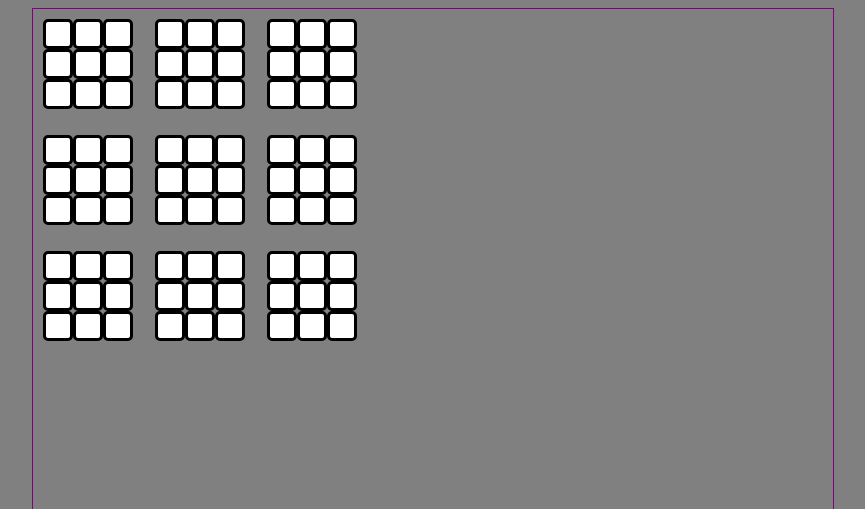
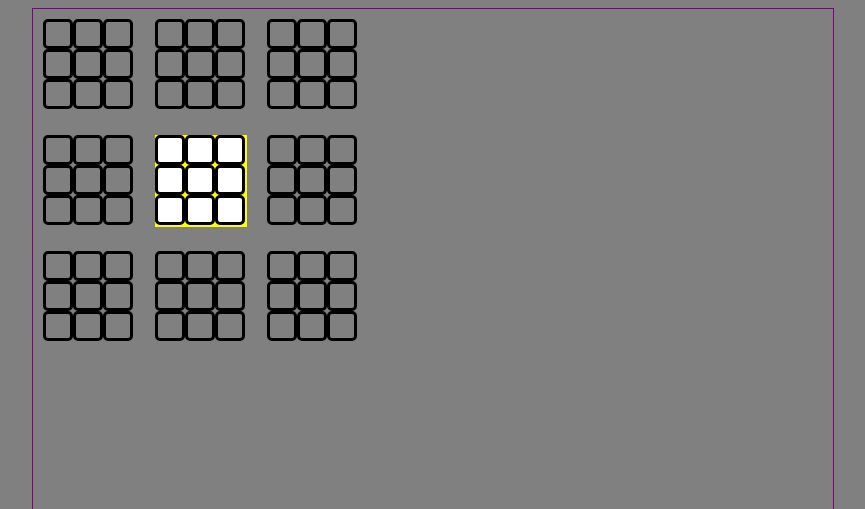
Before and after one commit to sbyrne22/tic-tac-toes, a plain HTML site: page index.html in a window 1280 px wide. Shown: the top 509 px of the page, without its empty margins (207-1072 px from the left). Drawn offline with nearby package versions, Linux system fonts and the light colour scheme.

Commit message:
Commit 5: Active board is now high;ighted

```diff
--- a/css/style.css
+++ b/css/style.css
@@ -44,6 +44,7 @@ body {
   font-size: 30px;
   text-align: center;
   vertical-align: middle;
+  line-height: 18px;
 }
 #id7, #id8, #id9 {
   margin-bottom: 10px;
--- a/javascript/app.js
+++ b/javascript/app.js
@@ -31,12 +31,48 @@ $( () => {
 
 makeRow();
 
-
+//============================
+//= if statemesnts Game logic=
+//============================
+  // if (event.currentTarget === $('.sq-1') {
+  //   runBoard1Row1();
+  // } else if (event.currentTarget === $('.sq-2') {
+  //   runBoard2Row1();
+  // } else if (event.currentTarget === $('.sq-3') {
+  //   runBoard3Row1();
+  // } else if (event.currentTarget === $('.sq-4') {
+  //   runBoard1Row2();
+  // } else if (event.currentTarget === $('.sq-5') {
+  //   runBoard2Row2();
+  // } else if (event.currentTarget === $('.sq-6') {
+  //   runBoard3Row2();
+  // } else if (event.currentTarget === $('.sq-7') {
+  //   runBoard1Row3();
+  // } else if (event.currentTarget === $('.sq-8') {
+  //   runBoard2Row3();
+  // } else if (event.currentTarget === $('.sq-9') {
+  //   runBoard3Row3();
+  // }
+//================================
+//= End if statemesnts Game logic=
+//================================
 
 
 //Variables
   const $squares = $('.square');
   let toggle = true;
+//Boards
+  const $r1B1 = $('#r-1-board-1');
+  const $r1B2 = $('#r-1-board-2');
+  const $r1B3 = $('#r-1-board-3');
+  const $r2B1 = $('#r-2-board-1');
+  const $r2B2 = $('#r-2-board-2');
+  const $r2B3 = $('#r-2-board-3');
+  const $r3B1 = $('#r-3-board-1');
+  const $r3B2 = $('#r-3-board-2');
+  const $r3B3 = $('#r-3-board-3');
+
+//Squares
   //-------Row1-Board1---------
   const $r1B1Square1 = $('#r1-B1-Sq-1');
   const $r1B1Square2 = $('#r1-B1-Sq-2');
@@ -50,27 +86,99 @@ makeRow();
   let row1Board1Clicks = 0;
 
   //-------Row1-Board2---------
+  const $r1B2Square1 = $('#r1-B2-Sq-1');
+  const $r1B2Square2 = $('#r1-B2-Sq-2');
+  const $r1B2Square3 = $('#r1-B2-Sq-3');
+  const $r1B2Square4 = $('#r1-B2-Sq-4');
+  const $r1B2Square5 = $('#r1-B2-Sq-5');
+  const $r1B2Square6 = $('#r1-B2-Sq-6');
+  const $r1B2Square7 = $('#r1-B2-Sq-7');
+  const $r1B2Square8 = $('#r1-B2-Sq-8');
+  const $r1B2Square9 = $('#r1-B2-Sq-9');
   let row1Board2Clicks = 0;
 
   //-------Row1-Board3---------
+  const $r1B3Square1 = $('#r1-B3-Sq-1');
+  const $r1B3Square2 = $('#r1-B3-Sq-2');
+  const $r1B3Square3 = $('#r1-B3-Sq-3');
+  const $r1B3Square4 = $('#r1-B3-Sq-4');
+  const $r1B3Square5 = $('#r1-B3-Sq-5');
+  const $r1B3Square6 = $('#r1-B3-Sq-6');
+  const $r1B3Square7 = $('#r1-B3-Sq-7');
+  const $r1B3Square8 = $('#r1-B3-Sq-8');
+  const $r1B3Square9 = $('#r1-B3-Sq-9');
   let row1Board3Clicks = 0;
 
   //-------Row2-Board1---------
+  const $r2B1Square1 = $('#r2-B1-Sq-1');
+  const $r2B1Square2 = $('#r2-B1-Sq-2');
+  const $r2B1Square3 = $('#r2-B1-Sq-3');
+  const $r2B1Square4 = $('#r2-B1-Sq-4');
+  const $r2B1Square5 = $('#r2-B1-Sq-5');
+  const $r2B1Square6 = $('#r2-B1-Sq-6');
+  const $r2B1Square7 = $('#r2-B1-Sq-7');
+  const $r2B1Square8 = $('#r2-B1-Sq-8');
+  const $r2B1Square9 = $('#r2-B1-Sq-9');
   let row2Board1Clicks = 0;
 
   //-------Row2-Board2---------
+  const $r2B2Square1 = $('#r2-B2-Sq-1');
+  const $r2B2Square2 = $('#r2-B2-Sq-2');
+  const $r2B2Square3 = $('#r2-B2-Sq-3');
+  const $r2B2Square4 = $('#r2-B2-Sq-4');
+  const $r2B2Square5 = $('#r2-B2-Sq-5');
+  const $r2B2Square6 = $('#r2-B2-Sq-6');
+  const $r2B2Square7 = $('#r2-B2-Sq-7');
+  const $r2B2Square8 = $('#r2-B2-Sq-8');
+  const $r2B2Square9 = $('#r2-B2-Sq-9');
   let row2Board2Clicks = 0;
 
   //-------Row2-Board3---------
+  const $r2B3Square1 = $('#r2-B3-Sq-1');
+  const $r2B3Square2 = $('#r2-B3-Sq-2');
+  const $r2B3Square3 = $('#r2-B3-Sq-3');
+  const $r2B3Square4 = $('#r2-B3-Sq-4');
+  const $r2B3Square5 = $('#r2-B3-Sq-5');
+  const $r2B3Square6 = $('#r2-B3-Sq-6');
+  const $r2B3Square7 = $('#r2-B3-Sq-7');
+  const $r2B3Square8 = $('#r2-B3-Sq-8');
+  const $r2B3Square9 = $('#r2-B3-Sq-9');
   let row2Board3Clicks = 0;
 
   //-------Row3-Board1---------
+  const $r3B1Square1 = $('#r3-B1-Sq-1');
+  const $r3B1Square2 = $('#r3-B1-Sq-2');
+  const $r3B1Square3 = $('#r3-B1-Sq-3');
+  const $r3B1Square4 = $('#r3-B1-Sq-4');
+  const $r3B1Square5 = $('#r3-B1-Sq-5');
+  const $r3B1Square6 = $('#r3-B1-Sq-6');
+  const $r3B1Square7 = $('#r3-B1-Sq-7');
+  const $r3B1Square8 = $('#r3-B1-Sq-8');
+  const $r3B1Square9 = $('#r3-B1-Sq-9');
   let row3Board1Clicks = 0;
 
   //-------Row3-Board2---------
+  const $r3B2Square1 = $('#r3-B2-Sq-1');
+  const $r3B2Square2 = $('#r3-B2-Sq-2');
+  const $r3B2Square3 = $('#r3-B2-Sq-3');
+  const $r3B2Square4 = $('#r3-B2-Sq-4');
+  const $r3B2Square5 = $('#r3-B2-Sq-5');
+  const $r3B2Square6 = $('#r3-B2-Sq-6');
+  const $r3B2Square7 = $('#r3-B2-Sq-7');
+  const $r3B2Square8 = $('#r3-B2-Sq-8');
+  const $r3B2Square9 = $('#r3-B2-Sq-9');
   let row3Board2Clicks = 0;
 
   //-------Row3-Board3---------
+  const $r3B3Square1 = $('#r3-B3-Sq-1');
+  const $r3B3Square2 = $('#r3-B3-Sq-2');
+  const $r3B3Square3 = $('#r3-B3-Sq-3');
+  const $r3B3Square4 = $('#r3-B3-Sq-4');
+  const $r3B3Square5 = $('#r3-B3-Sq-5');
+  const $r3B3Square6 = $('#r3-B3-Sq-6');
+  const $r3B3Square7 = $('#r3-B3-Sq-7');
+  const $r3B3Square8 = $('#r3-B3-Sq-8');
+  const $r3B3Square9 = $('#r3-B3-Sq-9');
   let row3Board3Clicks = 0;
 
   const gamePlay = (sq1, sq2, sq3, sq4, sq5, sq6, sq7, sq8, sq9, clickCount) => {
@@ -90,7 +198,6 @@ makeRow();
       } else {
         return false;
       };
-
 
       if (sq1.text() !== '' && sq2.text() !== '' && sq3.text() !== '') {
         if(sq1.text() === sq2.text() && sq1.text() === sq3.text()) {
@@ -186,196 +293,117 @@ makeRow();
       }
   };
 
+  const boardDirectory = () => {
+    if (event.currentTarget === $('.sq-1')) {
+      runBoard1Row1();
+    } else if (event.currentTarget === $('.sq-2')) {
+      runBoard2Row1();
+    } else if (event.currentTarget === $('.sq-3')) {
+      runBoard3Row1();
+    } else if (event.currentTarget === $('.sq-4')) {
+      runBoard1Row2();
+    } else if (event.currentTarget === $('.sq-5')) {
+      runBoard2Row2();
+    } else if (event.currentTarget === $('.sq-6')) {
+      runBoard3Row2();
+    } else if (event.currentTarget === $('.sq-7')) {
+      runBoard1Row3();
+    } else if (event.currentTarget === $('.sq-8')) {
+      runBoard2Row3();
+    } else if (event.currentTarget === $('.sq-9')) {
+      runBoard3Row3();
+    }
+  };
+
+  const greyOut = (highlightedB, b1, b2, b3, b4 , b5 , b6 , b7, b8) => { //Grey's out the squares of the boards that are not in play, and hoghlights the one that is
+  highlightedB.css('background', 'yellow');
+
+  b1.children().css('background', 'grey');
+  b2.children().css('background', 'grey');
+  b3.children().css('background', 'grey');
+  b4.children().css('background', 'grey');
+  b5.children().css('background', 'grey');
+  b6.children().css('background', 'grey');
+  b7.children().css('background', 'grey');
+  b8.children().css('background', 'grey');
+  }
+
 const runBoard1Row1 = () => {
+  greyOut($r1B1, $r1B2, $r1B3, $r2B1, $r2B2, $r2B3, $r3B1, $r3B2, $r3B3);
   $squares.on('click', () => {
+    boardDirectory();
     gamePlay($r1B1Square1, $r1B1Square2, $r1B1Square3, $r1B1Square4, $r1B1Square5, $r1B1Square6, $r1B1Square7, $r1B1Square8, $r1B1Square9, row1Board1Clicks);
   });
 };
 
 const runBoard2Row1 = () => {
+  greyOut($r1B2, $r1B1, $r1B3, $r2B1, $r2B2, $r2B3, $r3B1, $r3B2, $r3B3);
   $squares.on('click', () => {
+    boardDirectory();
     gamePlay($r1B2Square1, $r1B2Square2, $r1B2Square3, $r1B2Square4, $r1B2Square5, $r1B2Square6, $r1B2Square7, $r1B2Square8, $r1B2Square9, row1Board2Clicks);
   });
 };
 
 const runBoard3Row1 = () => {
+  greyOut($r1B3, $r1B1, $r1B2, $r2B1, $r2B2, $r2B3, $r3B1, $r3B2, $r3B3);
   $squares.on('click', () => {
+    boardDirectory();
     gamePlay($r1B3Square1, $r1B3Square2, $r1B3Square3, $r1B3Square4, $r1B3Square5, $r1B3Square6, $r1B3Square7, $r1B3Square8, $r1B3Square9, row1Board3Clicks);
   });
 };
 
 const runBoard1Row2 = () => {
+  greyOut($r2B1, $r1B1, $r1B2, $r1B3, $r2B2, $r2B3, $r3B1, $r3B2, $r3B3);
   $squares.on('click', () => {
+    boardDirectory();
     gamePlay($r2B1Square1, $r2B1Square2, $r2B1Square3, $r2B1Square4, $r2B1Square5, $r2B1Square6, $r2B1Square7, $r2B1Square8, $r2B1Square9, row2Board1Clicks);
   });
 }
 
 const runBoard2Row2 = () => {
+  greyOut($r2B2, $r1B1, $r1B2, $r1B3, $r2B1, $r2B3, $r3B1, $r3B2, $r3B3);
   $squares.on('click', () => {
+    boardDirectory();
     gamePlay($r2B2Square1, $r2B2Square2, $r2B2Square3, $r2B2Square4, $r2B2Square5, $r2B2Square6, $r2B2Square7, $r2B2Square8, $r2B2Square9, row2Board2Clicks);
   });
 }
 
 const runBoard3Row2 = () => {
+  greyOut($r2B3, $r1B1, $r1B2, $r1B3, $r2B2, $r2B1, $r3B1, $r3B2, $r3B3);
   $squares.on('click', () => {
+    boardDirectory();
     gamePlay($r2B3Square1, $r2B3Square2, $r2B3Square3, $r2B3Square4, $r2B3Square5, $r2B3Square6, $r2B3Square7, $r2B3Square8, $r2B3Square9, row2Board3Clicks);
   });
 }
 
 const runBoard1Row3 = () => {
+  greyOut($r3B1, $r1B1, $r1B2, $r1B3, $r2B1, $r2B2, $r2B3, $r3B2, $r3B3);
   $squares.on('click', () => {
+    boardDirectory();
     gamePlay($r3B1Square1, $r3B1Square2, $r3B1Square3, $r3B1Square4, $r3B1Square5, $r3B1Square6, $r3B1Square7, $r3B1Square8, $r3B1Square9, row3Board1Clicks);
   });
 }
 
 const runBoard2Row3 = () => {
+  greyOut($r3B2, $r1B1, $r1B2, $r1B3, $r2B1, $r2B2, $r2B3, $r3B1, $r3B3);
   $squares.on('click', () => {
+    boardDirectory();
     gamePlay($r3B2Square1, $r3B2Square2, $r3B2Square3, $r3B2Square4, $r3B2Square5, $r3B2Square6, $r3B2Square7, $r3B2Square8, $r3B2Square9, row3Board2Clicks);
   });
 }
 
 const runBoard3Row3 = () => {
+  greyOut($r3B3, $r1B1, $r1B2, $r1B3, $r2B1, $r2B2, $r2B3, $r3B1, $r3B2);
   $squares.on('click', () => {
+    boardDirectory();
     gamePlay($r3B3Square1, $r3B3Square2, $r3B3Square3, $r3B3Square4, $r3B3Square5, $r3B3Square6, $r3B3Square7, $r3B3Square8, $r3B3Square9, row3Board3Clicks);
   });
 }
 
 const startGame = () => {
-  runBoard1Row1();
+  runBoard2Row2();
+};
 
-  // if () {
-  //   $place.on('click', gamePlay);
-  // }
-  // if () {
-  //   $place.on('click', gamePlay);
-  // }
-  // if () {
-  //   $place.on('click', boardThree);
-  // }
-  // if () {
-  //   $place.on('click', boardFour);
-  // }
-  // if () {
-  //   $place.on('click', boardFive);
-  // }
-  // if () {
-  //   $place.on('click', boardSix);
-  // }
-  // if () {
-  //   $place.on('click', boardSeven);
-  // }
-  // if () {
-  //   $place.on('click', boardEight);
-  // }
-  // if () {
-  //   $place.on('click', boardNine);
-  // }
-};
 startGame();
+
 });
-
-
-
-
-//------------------------------------------Past Attempts
-
-// for (i = 0; i < 9; i++) {
-
-  // if (i < 3){ //creates boards in column 1
-  //   let boardId = 'board-column-1-' + (i + 1);
-  //   boardId.toString();
-  //   let $boardColumn1 = $('<div>').addClass('board').attr('id', boardId);
-  //   $column1.append($boardColumn1);
-  //
-  //   if (i === 0) { //Create board 1 in column 1
-  //   for (let b=0; b<9; b++){
-  //     let id = 'sq-board-1-' + (b + 1);
-  //     id.toString();
-  //       let $square = $('<div>').addClass('square').attr('id', id);
-  //         $boardColumn1.append($square);
-  //     }
-  //   }
-  //   if (i === 1) { //Create board 2 in column 1
-  //   for (let b=0; b<9; b++){
-  //     let id = 'sq-board-2-' + (b + 1);
-  //     id.toString();
-  //       let $square = $('<div>').addClass('square').attr('id', id);
-  //         $boardColumn1.append($square);
-  //     }
-  //   }
-  //   if (i === 2) { //Create board 3 in column 1
-  //   for (let b=0; b<9; b++){
-  //     let id = 'sq-board-3-' + (b + 1);
-  //     id.toString();
-  //       let $square = $('<div>').addClass('square').attr('id', id);
-  //         $boardColumn1.append($square);
-  //     }
-  //   }
-  // } else if (i < 6){ //creates boards in column 2
-  //     let boardId = 'board-column-2-' + (i + 1);
-  //     boardId.toString();
-  //     let $boardColumn1 = $('<div>').addClass('board').attr('id', boardId);
-  //     $column2.append($boardColumn1);
-  //
-  //     if (i === 0) { //Create board 1 in column 2
-  //     for (let b=0; b<9; b++){
-  //       let id = 'sq-board-1-' + (b + 1);
-  //       id.toString();
-  //         let $square = $('<div>').addClass('square').attr('id', id);
-  //           $boardColumn1.append($square);
-  //       }
-  //     }
-  //     if (i === 1) { //Create board 2 in column 2
-  //     for (let b=0; b<9; b++){
-  //       let id = 'sq-board-2-' + (b + 1);
-  //       id.toString();
-  //         let $square = $('<div>').addClass('square').attr('id', id);
-  //           $boardColumn1.append($square);
-  //       }
-  //     }
-  //     if (i === 2) { //Create board 3 in column 2
-  //     for (let b=0; b<9; b++){
-  //       let id = 'sq-board-3-' + (b + 1);
-  //       id.toString();
-  //         let $square = $('<div>').addClass('square').attr('id', id);
-  //           $boardColumn1.append($square);
-  //       }
-  //     }
-  //   } else if (i < 9){ //creates boards in column 3
-  //       let boardId = 'board-column-3-' + (i + 1);
-  //       boardId.toString();
-  //       let $boardColumn1 = $('<div>').addClass('board').attr('id', boardId);
-  //       $column1.append($boardColumn1);
-  //
-  //       if (i === 0) { //Create board 1 in column 3
-  //       for (let b=0; b<9; b++){
-  //         let id = 'sq-board-1-' + (b + 1);
-  //         id.toString();
-  //           let $square = $('<div>').addClass('square').attr('id', id);
-  //             $boardColumn1.append($square);
-  //         }
-  //       }
-  //       if (i === 1) { //Create board 2 in column 3
-  //       for (let b=0; b<9; b++){
-  //         let id = 'sq-board-2-' + (b + 1);
-  //         id.toString();
-  //           let $square = $('<div>').addClass('square').attr('id', id);
-  //             $boardColumn1.append($square);
-  //         }
-  //       }
-  //       if (i === 2) { //Create board 3 in column 3
-  //       for (let b=0; b<9; b++){
-  //         let id = 'sq-board-3-' + (b + 1);
-  //         id.toString();
-  //           let $square = $('<div>').addClass('square').attr('id', id);
-  //             $boardColumn1.append($square);
-  //       }
-  //     }
-  //   }
-// };
-// for (let i=0; i<9; i++){
-//   let id = 'id' + (i + 1);
-//   id.toString();
-//     let $square = $('<div>').addClass('square').attr('id', id);
-//       $('.board').append($square);
-// }
```
